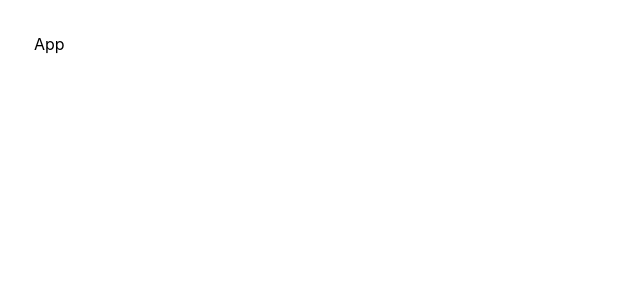
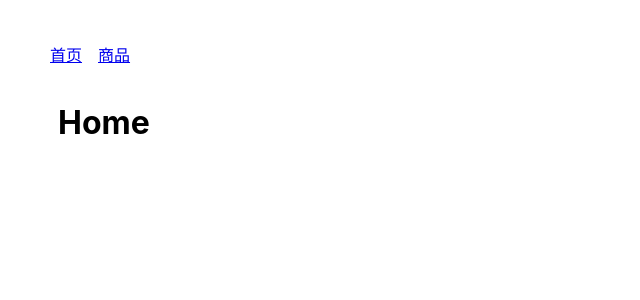
Before and after one commit to bubucuo/router6-nut, a React (Create React App) app: page / in a window 1280 px wide. Shown: the top 300 px of the page, without its empty margins (0-640 px from the left). Built offline with nearby package versions, Linux system fonts and the light colour scheme.

Commit message:
save ls1

```diff
--- a/src/App.js
+++ b/src/App.js
@@ -1,3 +1,74 @@
+import {
+  BrowserRouter as Router,
+  Routes,
+  Route,
+  Link,
+  Outlet,
+  useParams,
+  useNavigate,
+} from "react-router-dom";
+
 export default function App(props) {
-  return <div className="app">App</div>;
+  return (
+    <div className="app">
+      <Router>
+        <Routes>
+          <Route path="/" element={<Layout />}>
+            <Route index element={<Home />} />
+            <Route path="product" element={<Product />}>
+              <Route path=":id" element={<ProductDetail />} />
+            </Route>
+            <Route path="*" element={<NoMatch />} />
+          </Route>
+        </Routes>
+      </Router>
+    </div>
+  );
 }
+
+function Layout() {
+  return (
+    <div>
+      <Link to="/">首页</Link>
+      <Link to="/product">商品</Link>
+      <Outlet />
+    </div>
+  );
+}
+
+function Home() {
+  return (
+    <div>
+      <h1>Home</h1>
+    </div>
+  );
+}
+
+function Product() {
+  return (
+    <div>
+      <h1>Product</h1>
+      <Link to="/product/123">商品详情</Link>
+      <Outlet />
+    </div>
+  );
+}
+
+function ProductDetail() {
+  const params = useParams();
+  let navigate = useNavigate();
+  return (
+    <div>
+      <h1>ProductDetail:{params.id}</h1>
+      <button onClick={() => navigate("/")}>go home</button>
+    </div>
+  );
+}
+
+function NoMatch() {
+  return (
+    <div>
+      <h1>NoMatch</h1>
+    </div>
+  );
+}
```
Also changed, not shown: 1 other file (tests, documents, lock files or other folders).
